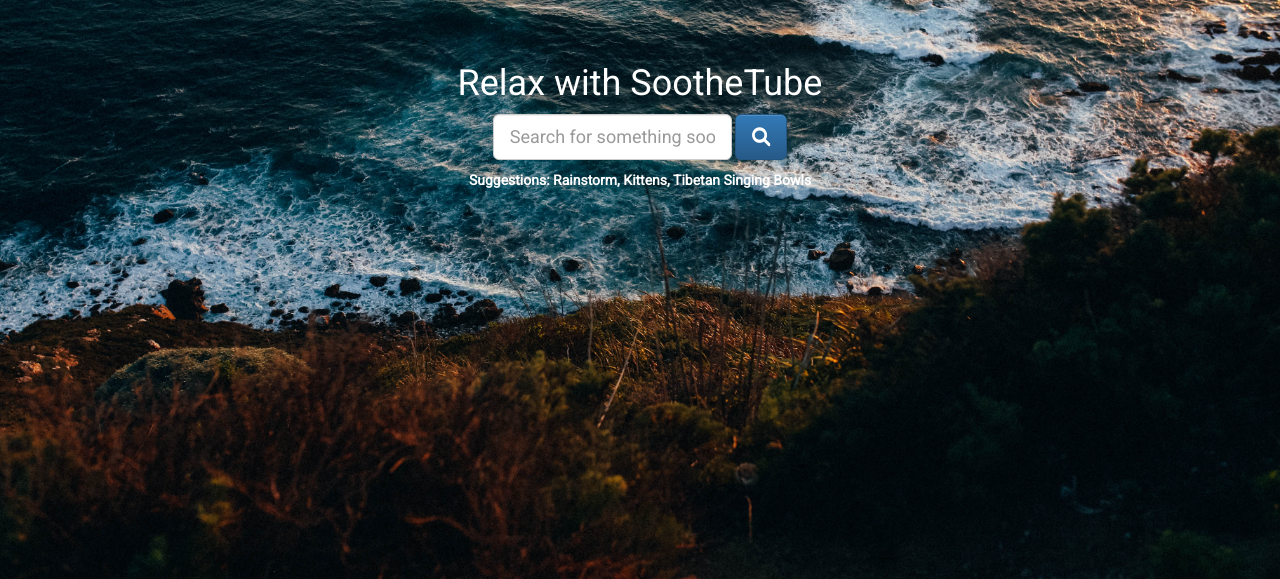
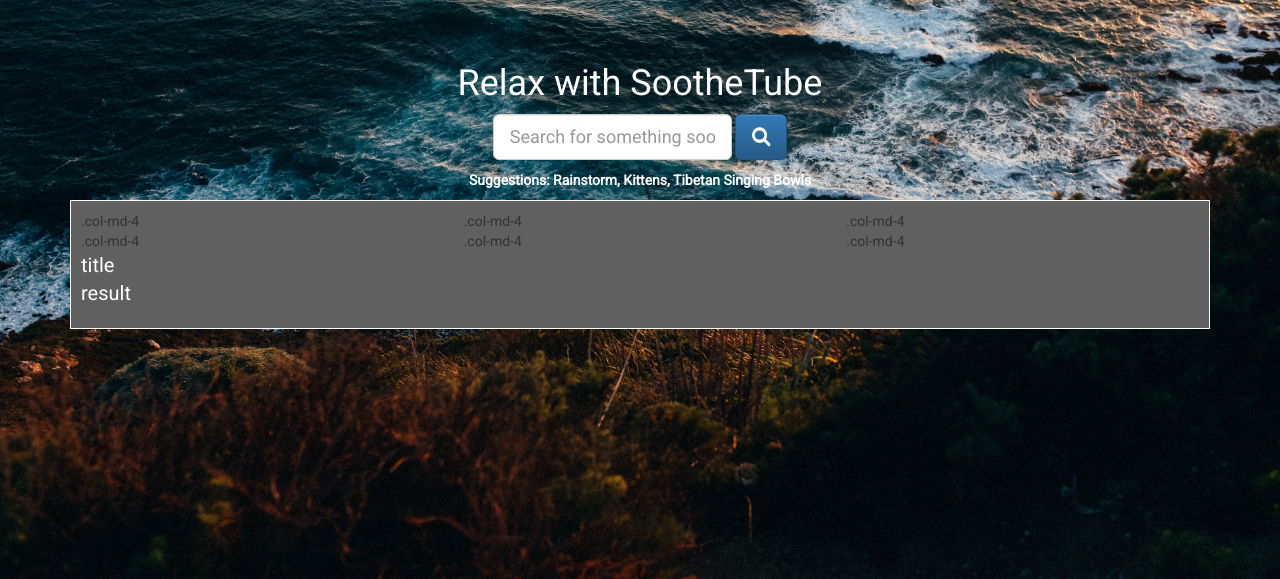
Before and after one commit to allisonPlusPlus/SootheTube, a PHP site: page / in a window 1280 px wide. Shown: the part 186-765 px from the top of the page. Run offline with PHP 8.4, Linux system fonts and the light colour scheme; some libraries are stand-ins or nearby versions.

Commit message:
Add bootstrap grid for search results

```diff
--- a/index.html
+++ b/index.html
@@ -43,14 +43,27 @@
                    </div>
                </div>
            </div>
+         </div>
+         <div class="container">
+           <div class="searchresult">
+             <div class="row">
+  <div class="col-md-4" >.col-md-4</div>
+  <div class="col-md-4" >.col-md-4</div>
+  <div class="col-md-4" >.col-md-4</div>
+</div>
+<div class="row">
+<div class="col-md-4">.col-md-4</div>
+<div class="col-md-4">.col-md-4</div>
+<div class="col-md-4">.col-md-4</div>
+</div>
 
-           <div class="searchresult hidden">
+
               <ul class="output">
                 <li> title </li>
                 <li> result </li>
                 </ul>
             </div>
-        </div>
+
 
 
         <!-- Icons -->
--- a/main.css
+++ b/main.css
@@ -40,7 +40,10 @@ form {
   padding: 10px;
   margin-top: 10px;
   margin-bottom: 10px;
+  border: 1px solid white;
 }
+
+
 
 .output {
   color: white;
```
